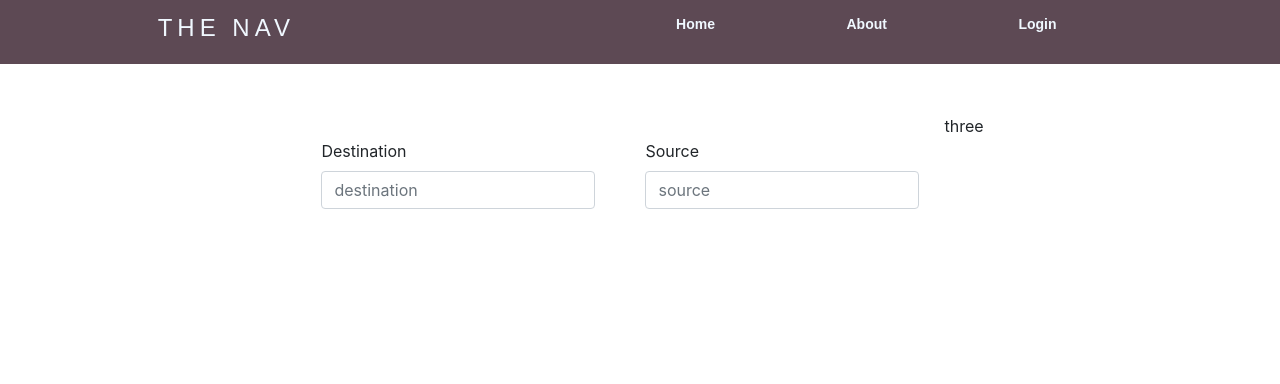
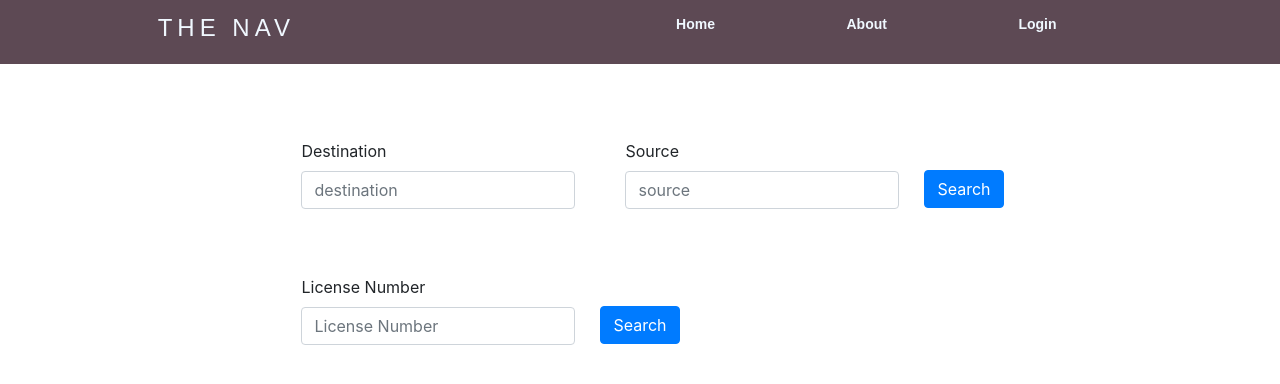
Before and after one commit to ramandy007/frontend_traffic_mon, a React (Create React App) app: page / in a window 1280 px wide. Shown: the top 384 px of the page. Built offline with nearby package versions, Linux system fonts and the light colour scheme.

Commit message:
nav bar replaced with bootstrap

```diff
--- a/package.json
+++ b/package.json
@@ -3,6 +3,7 @@
   "version": "0.1.0",
   "private": true,
   "dependencies": {
+    "axios": "^0.19.0",
     "bootstrap": "^4.3.1",
     "react": "^16.8.6",
     "react-bootstrap": "^1.0.0-beta.10",
--- a/src/App.js
+++ b/src/App.js
@@ -13,7 +13,7 @@ function App() {
     <div className="App">
       <Navbar />
 
-      <User />
+      {/* <User /> */}
     </div>
   );
 }
--- a/src/Components/Navbar.js
+++ b/src/Components/Navbar.js
@@ -4,6 +4,7 @@ import { BrowserRouter as Router, Route, Link } from "react-router-dom";
 import Login from "./login";
 import "./Navbar.css";
 import Register from "./register";
+import User from "./../users/user";
 
 function Navbar() {
   let node = React.createRef();
@@ -32,7 +33,7 @@ function Navbar() {
 
           <ul className="nav-links" ref={node}>
             <li>
-              <a href="#">Home</a>
+              <Link to="/">Home</Link>
             </li>
             <li>
               <a href="#">About</a>
@@ -52,6 +53,7 @@ function Navbar() {
 
         <Route path="/login" exact render={() => <Login />} />
         <Route path="/register/" exact component={Registerfunc} />
+        <Route path="/" exact component={home} />
       </div>
     </Router>
   );
@@ -61,4 +63,8 @@ function Registerfunc() {
   return <Register />;
 }
 
+function home() {
+  return <User />;
+}
+
 export default Navbar;
--- a/src/Components/register.js
+++ b/src/Components/register.js
@@ -1,9 +1,36 @@
 import React from "react";
-
+import { register } from "./userFunctions";
 import { Form, Button, Col } from "react-bootstrap";
 import "./register";
 
 class Register extends React.Component {
+  constructor(props) {
+    super(props);
+    this.state = {
+      first_name: "",
+      last_name: "",
+      email: "",
+      password: "",
+      password2: ""
+    };
+    this.onChange = this.onChange.bind(this);
+    this.onSubmit = this.onSubmit.bind(this);
+  }
+  onChange(e) {
+    this.setState({ [e.target.name]: e.target.value });
+  }
+  onSubmit(e) {
+    e.preventDefault();
+    const user = {
+      first_name: this.state.first_name,
+      last_name: this.state.last_name,
+      email: this.state.email,
+      password: this.state.password
+    };
+    register(user).then(res => {
+      this.props.history.push(`/login`);
+    });
+  }
   render() {
     return (
       <div className="Base">
@@ -21,7 +48,7 @@ class Register extends React.Component {
               </Form.Group>
             </Col>
             <Col>
-              <Form.Group controlId="formBasicEmail">
+              <Form.Group controlId="formBasicRe-Email">
                 <Form.Control type="email" placeholder="Re enter email" />
                 <Form.Text className="text-muted" />
               </Form.Group>
@@ -35,7 +62,7 @@ class Register extends React.Component {
               </Form.Group>
             </Col>
             <Col>
-              <Form.Group controlId="formBasicPassword">
+              <Form.Group controlId="formBasicRe-Password">
                 <Form.Control type="password" placeholder="Re-Enter Password" />
               </Form.Group>
             </Col>
@@ -48,10 +75,10 @@ class Register extends React.Component {
             <Form.Label>LicenseNumber</Form.Label>
             <Form.Control type="text" placeholder="enter your License No" />
           </Form.Group>
-          <Form.Group controlId="formBasicChecbox">
+          <Form.Group controlId="formBasicCheckbox">
             <Form.Check type="checkbox" label="Check me out" />
           </Form.Group>
-          <Button variant="primary" type="submit">
+          <Button variant="primary" type="submit" onSubmit={this.onSubmit}>
             Submit
           </Button>
         </Form>
--- /dev/null
+++ b/src/Components/userFunctions.js
@@ -0,0 +1,28 @@
+import axios from "axios";
+export const register = newUser => {
+  return axios
+    .post("users/register", {
+      first_name: newUser.first_name,
+      last_name: newUser.last_name,
+      email: newUser.email,
+      password: newUser.password
+    })
+    .then(res => {
+      console.log("Registered");
+    });
+};
+
+export const login = user => {
+  return axios
+    .post("users/login", {
+      email: user.email,
+      password: user.password
+    })
+    .then(res => {
+      localStorage.setItem("usertoken", res.data);
+      return res.data;
+    })
+    .catch(err => {
+      console.log(err);
+    });
+};
--- a/src/users/user.css
+++ b/src/users/user.css
@@ -24,3 +24,15 @@
   justify-content: space-evenly; */
   margin: 25px;
 }
+.ltr_1 {
+  display: flex;
+  flex-direction: row;
+  /* justify-content: space-evenly; */
+  position: relative;
+}
+
+.btn-user {
+  display: flex;
+  align-self: center;
+  margin-top: 30px;
+}
--- a/src/users/user.js
+++ b/src/users/user.js
@@ -21,7 +21,24 @@ class User extends React.Component {
               <Form.Label>Source</Form.Label>
               <Form.Control type="text" placeholder="source" />
             </div>
-            <div>three</div>
+
+            <div className="btn-user">
+              <Button variant="primary" type="submit">
+                Search
+              </Button>
+            </div>
+          </Form.Group>
+          <Form.Group ControlId="UserInfo" className="ltr_1">
+            <div className="ltr-child">
+              <Form.Label>License Number</Form.Label>
+              <Form.Control type="text" placeholder="License Number" />
+            </div>
+
+            <div className="btn-user">
+              <Button variant="primary" type="submit">
+                Search
+              </Button>
+            </div>
           </Form.Group>
         </Form>
       </div>
```
Also changed, not shown: 1 other file (tests, documents, lock files or other folders).
